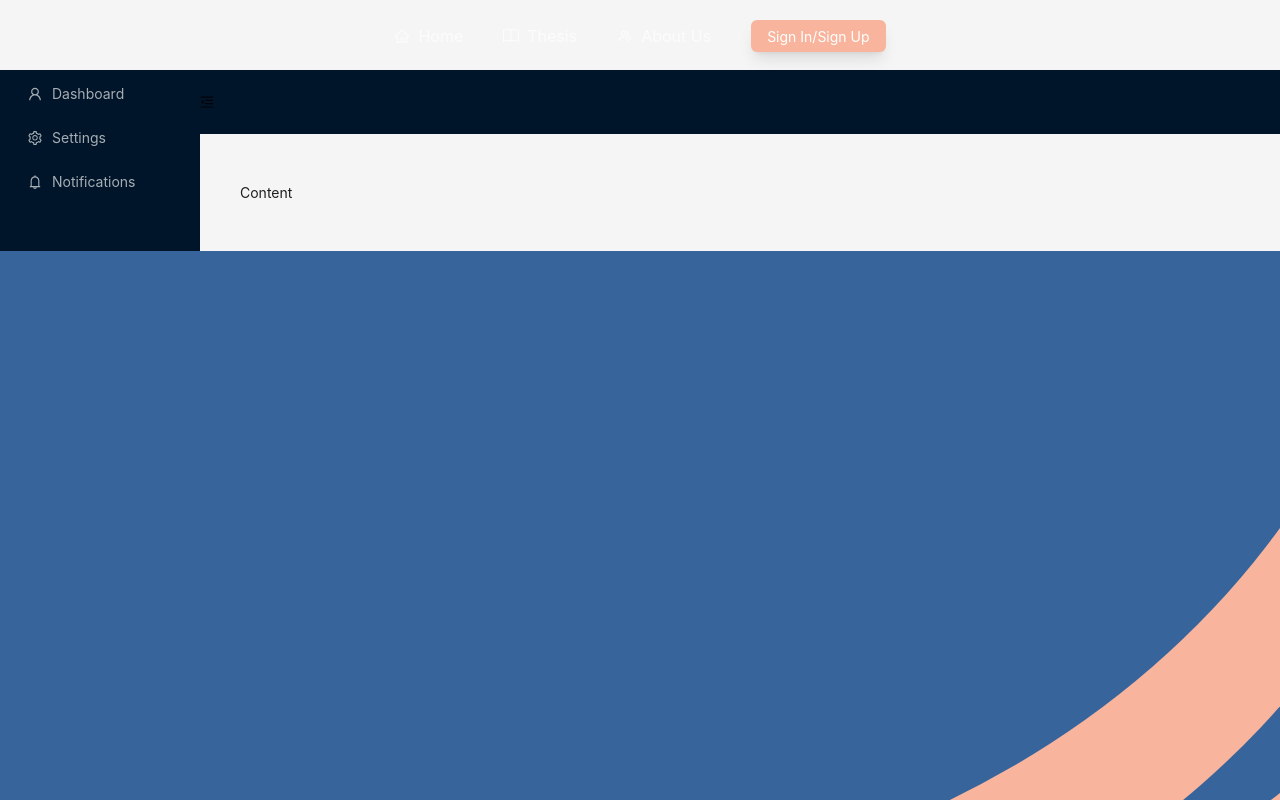
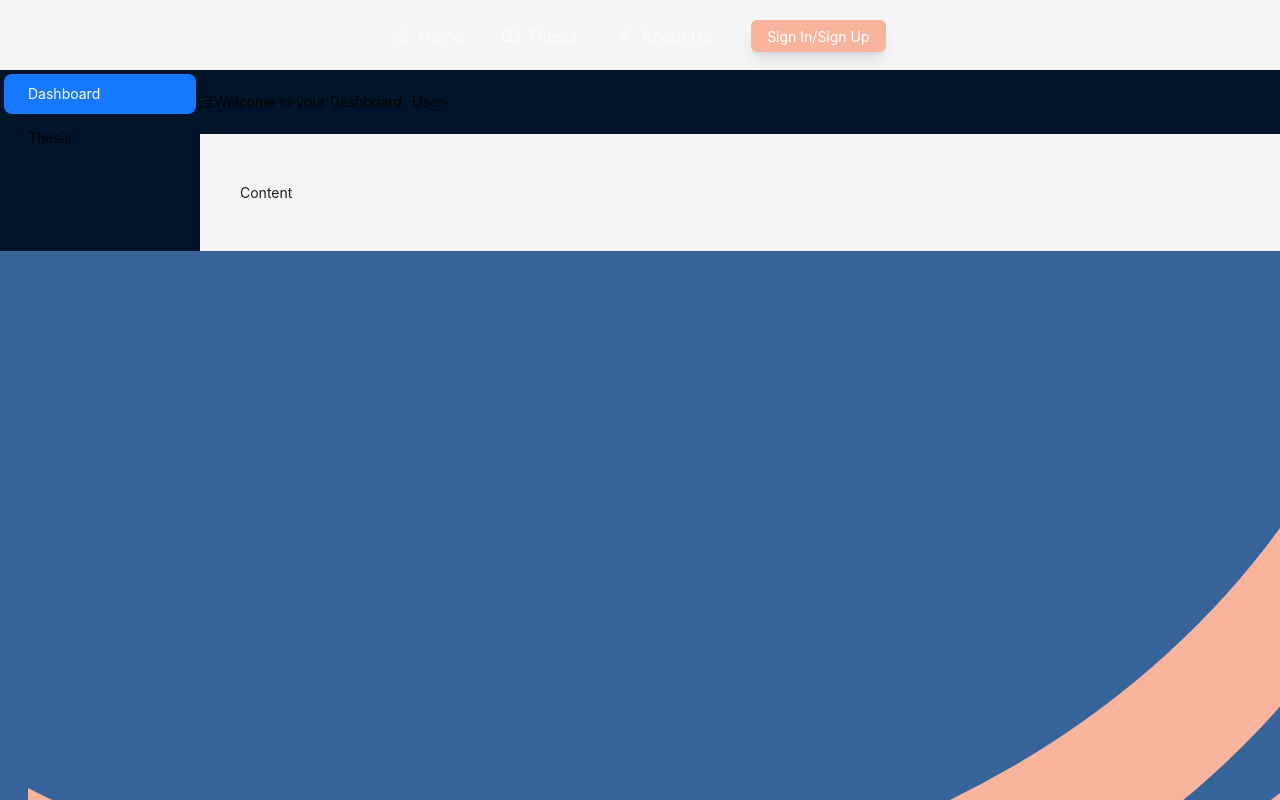
Before and after one commit to TorrCod/thesis-abstract, a Next.js app: page /admin-dashboard in a window 1280 px wide. Built offline with nearby package versions, Linux system fonts and the light colour scheme; no server answers; the database is empty.

Commit message:
Dashboard updated(1)

```diff
--- a/src/pages/admin-dashboard.tsx
+++ b/src/pages/admin-dashboard.tsx
@@ -7,36 +7,35 @@ import {
     } from '@ant-design/icons';
     import { Layout, Menu } from 'antd';
     import React, { useState } from 'react';
+    import Link from "next/link";
+
+
     const { Header, Sider, Content } = Layout;
 
-  export default function Home() {
+    function Dashboard() {
         const [collapsed, setCollapsed] = useState(false);
         return (
-        <Layout className="layout" style={{ paddingTop: '70px'}}>
+            <Layout style={{ paddingTop: '70px' }}>
                 <Sider trigger={null} collapsible collapsed={collapsed}>
                     <div className="logo" />
                     <Menu
                         theme="dark"
                         mode="inline"
-                defaultSelectedKeys={['1']}
-                items={[
-                  {
-                    key: '/dashboard',
-                    icon: <UserOutlined />,
-                    label: 'Dashboard',
-                  },
-                  {
-                    key: '/settings',
-                    icon: <SettingOutlined />,
-                    label: 'Settings',
-                  },
-                  {
-                    key: '/notification',
-                    icon: <BellOutlined />,
-                    label: 'Notifications',
-                  },
-                ]}
-            />
+                        defaultSelectedKeys={['dashboard']}
+                    >
+                    <Menu.Item key="dashboard">
+                        <Link href="/dashboard">
+                            Dashboard
+                        </Link>
+                    </Menu.Item>
+                    <Menu.Item key="settings">
+                        <Content>
+                        <Link href="/thesis">
+                            Thesis
+                        </Link>
+                        </Content>
+                    </Menu.Item>
+                    </Menu>
                 </Sider>
                 <Layout className="site-layout">
                     <Header
@@ -49,6 +48,7 @@ import {
                             className: 'trigger',
                             onClick: () => setCollapsed(!collapsed),
                         })}
+                        Welcome to your Dashboard -User-
                     </Header>
                     <Content
                         className="site-layout-background"
@@ -63,3 +63,5 @@ import {
             </Layout>
         )
     }
+
+    export default Dashboard;
```
Lines whose indentation alone changed are shown as unchanged.
